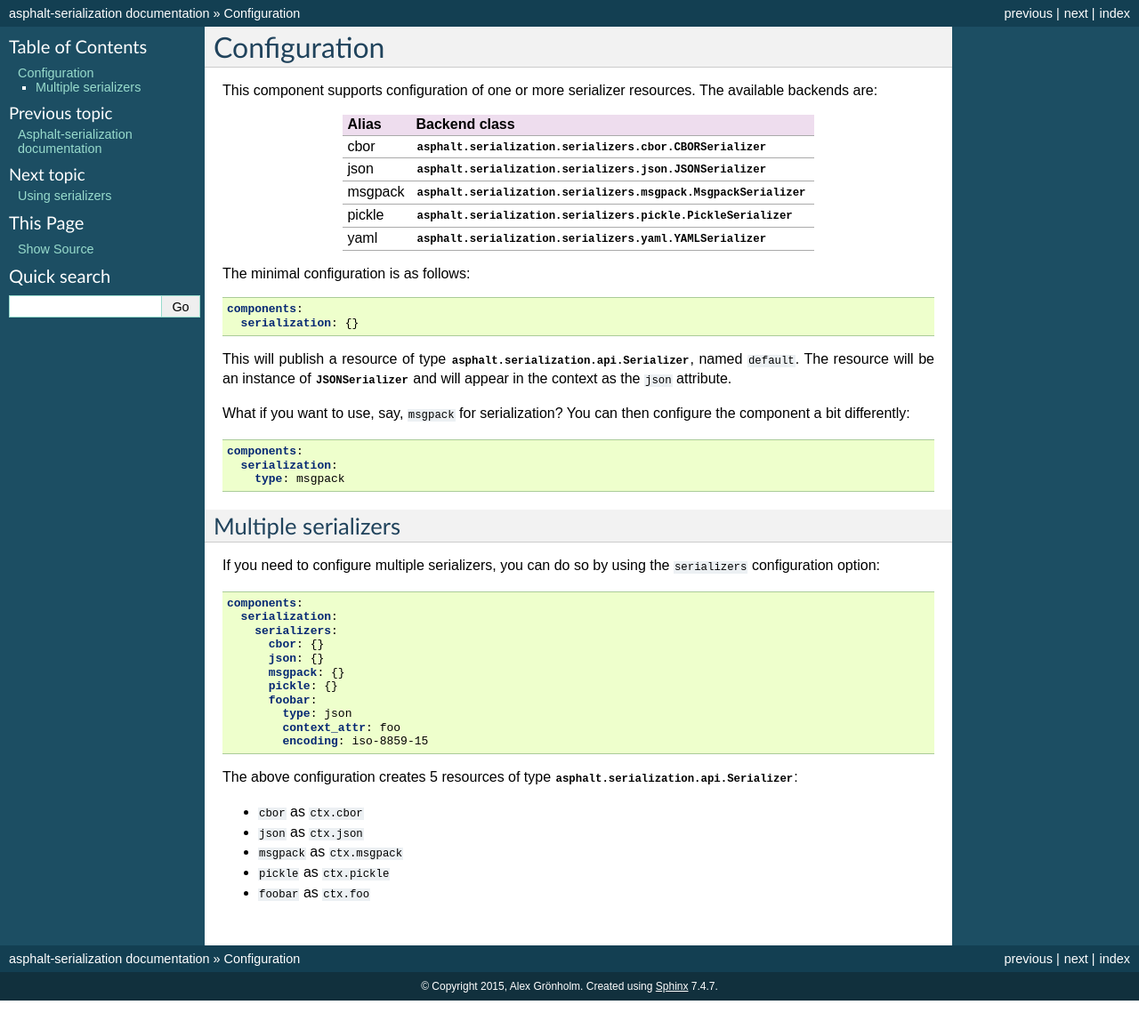
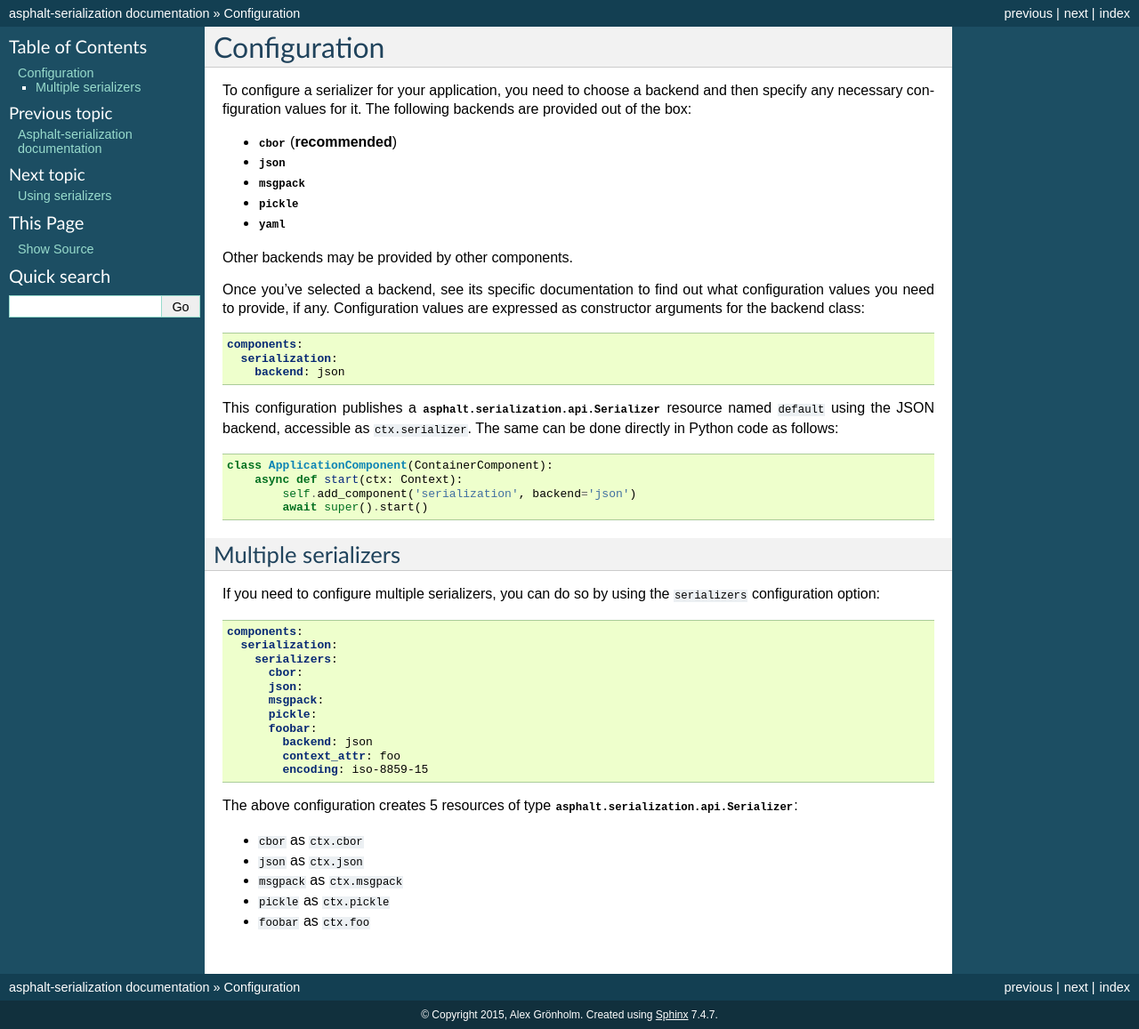
Before and after one commit to asphalt-framework/asphalt-serialization, a Sphinx documentation site: the page built from docs/configuration.rst, in a window 1280 px wide. Shown: the whole page at 89% size. Built offline with Sphinx 7.4.7, drawn with Linux system fonts in a browser that asks for light colours; before the commit the page ends 1125 px from its top, so only the background shows below that.

Commit message:
Adapted to Asphalt 2.0 and allowed combining defaults with serializer configs

```diff
--- a/docs/conf.py
+++ b/docs/conf.py
@@ -5,7 +5,9 @@ import pkg_resources
 extensions = [
     'sphinx.ext.autodoc',
     'sphinx.ext.intersphinx',
-    'sphinx_autodoc_typehints'
+    'sphinx_autodoc_typehints',
+    'sphinxcontrib.asyncio'
+
 ]
 
 templates_path = ['_templates']
@@ -15,7 +17,7 @@ project = 'asphalt-serialization'
 author = 'Alex Grönholm'
 copyright = '2015, ' + author
 
-v = pkg_resources.get_distribution('asphalt-serialization').parsed_version
+v = pkg_resources.get_distribution(project).parsed_version
 version = v.base_version
 release = v.public
 
@@ -23,11 +25,12 @@ language = None
 
 exclude_patterns = ['_build']
 pygments_style = 'sphinx'
+highlight_language = 'python3'
 todo_include_todos = False
 
 html_theme = 'classic'
 html_static_path = ['_static']
-htmlhelp_basename = 'asphaltserializationdoc'
+htmlhelp_basename = project.replace('-', '') + 'doc'
 
 intersphinx_mapping = {'python': ('http://docs.python.org/3/', None),
                        'asphalt': ('http://asphalt.readthedocs.org/en/latest/', None),
--- a/docs/configuration.rst
+++ b/docs/configuration.rst
@@ -1,39 +1,35 @@
 Configuration
 =============
 
-This component supports configuration of one or more serializer resources.
-The available backends are:
+To configure a serializer for your application, you need to choose a backend and then specify
+any necessary configuration values for it. The following backends are provided out of the box:
 
-======= ====================================================================
-Alias   Backend class
-======= ====================================================================
-cbor    :class:`asphalt.serialization.serializers.cbor.CBORSerializer`
-json    :class:`asphalt.serialization.serializers.json.JSONSerializer`
-msgpack :class:`asphalt.serialization.serializers.msgpack.MsgpackSerializer`
-pickle  :class:`asphalt.serialization.serializers.pickle.PickleSerializer`
-yaml    :class:`asphalt.serialization.serializers.yaml.YAMLSerializer`
-======= ====================================================================
+* :mod:`~asphalt.serialization.serializers.cbor` (**recommended**)
+* :mod:`~asphalt.serialization.serializers.json`
+* :mod:`~asphalt.serialization.serializers.msgpack`
+* :mod:`~asphalt.serialization.serializers.pickle`
+* :mod:`~asphalt.serialization.serializers.yaml`
 
-The minimal configuration is as follows:
+Other backends may be provided by other components.
 
-.. code-block:: yaml
-
-    components:
-      serialization: {}
-
-This will publish a resource of type :class:`asphalt.serialization.api.Serializer`, named
-``default``. The resource will be an instance of
-:class:`~asphalt.serialization.serializers.json.JSONSerializer` and will appear in the context as
-the ``json`` attribute.
-
-What if you want to use, say, ``msgpack`` for serialization?
-You can then configure the component a bit differently:
+Once you've selected a backend, see its specific documentation to find out what configuration
+values you need to provide, if any. Configuration values are expressed as constructor arguments
+for the backend class:
 
 .. code-block:: yaml
 
     components:
       serialization:
-        type: msgpack
+        backend: json
+
+This configuration publishes a :class:`asphalt.serialization.api.Serializer` resource named
+``default`` using the JSON backend, accessible as ``ctx.serializer``. The same can be done directly
+in Python code as follows::
+
+    class ApplicationComponent(ContainerComponent):
+        async def start(ctx: Context):
+            self.add_component('serialization', backend='json')
+            await super().start()
 
 
 Multiple serializers
@@ -47,12 +43,12 @@ configuration option:
     components:
       serialization:
         serializers:
-          cbor: {}
-          json: {}
-          msgpack: {}
-          pickle: {}
+          cbor:
+          json:
+          msgpack:
+          pickle:
           foobar:
-            type: json
+            backend: json
             context_attr: foo
             encoding: iso-8859-15
 
--- a/docs/requirements.txt
+++ b/docs/requirements.txt
@@ -1 +1,2 @@
-sphinx-autodoc-typehints
+sphinx-autodoc-typehints >= 1.0.5
+sphinxcontrib-asyncio >= 0.2.0
--- /dev/null
+++ b/readthedocs.yml
@@ -0,0 +1,2 @@
+conda:
+    file: conda-environment.yml
--- a/setup.cfg
+++ b/setup.cfg
@@ -3,9 +3,10 @@ source-dir = docs
 build-dir = docs/_build
 
 [pytest]
-addopts = -rsx --tb=short --cov
-norecursedirs = .git .tox .cache build docs
+addopts = -rsx --cov --tb=short
+testpaths = tests
 
 [flake8]
 max-line-length = 99
 exclude = .tox,docs
+ignore = E251
```
Also changed, not shown: README.rst (+7 -12 lines), conda-environment.yml (added, +13 -0 lines), docs/versionhistory.rst (+11 -5 lines), setup.py (+7 -11 lines), .travis.yml, 4 other files.
